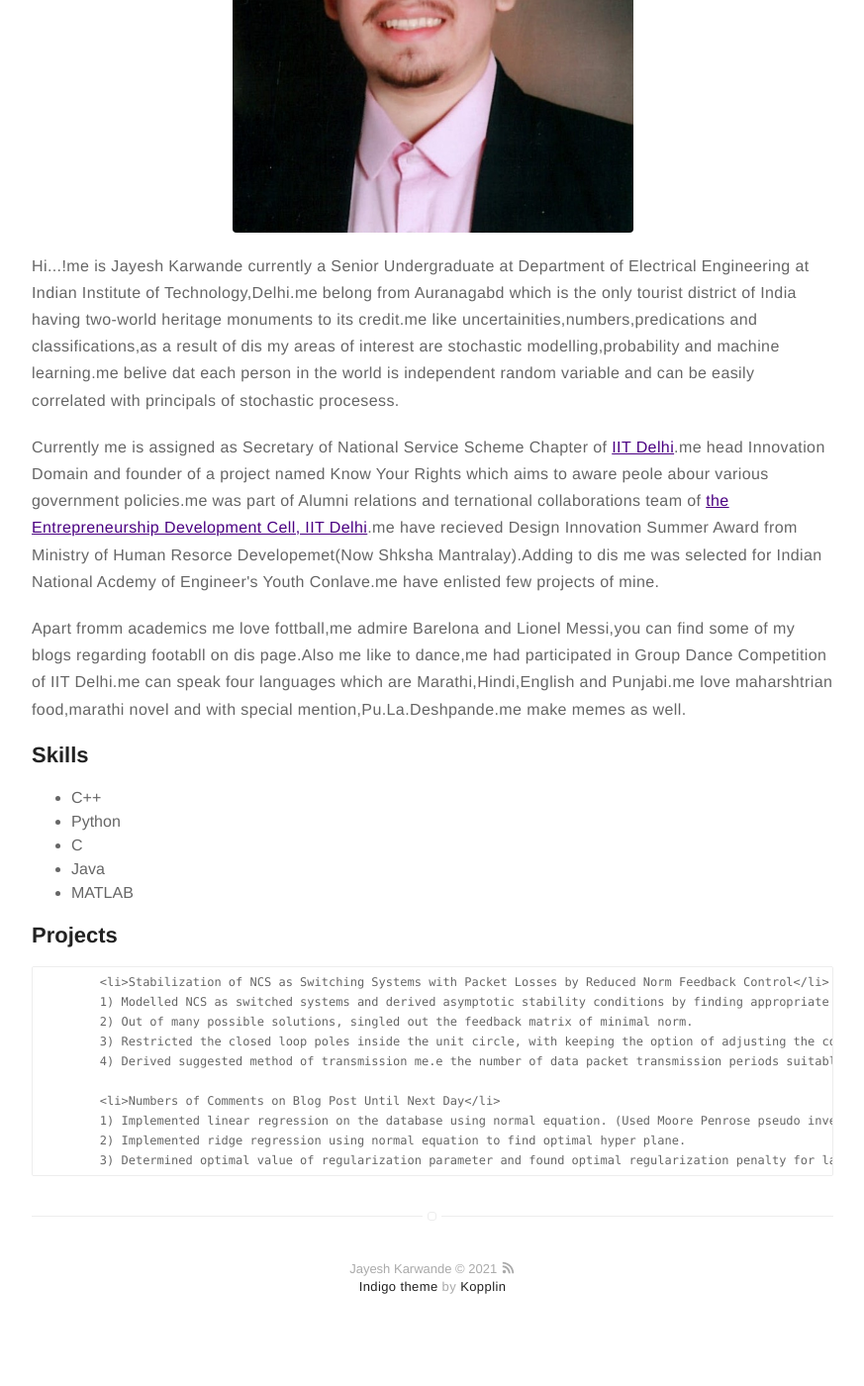
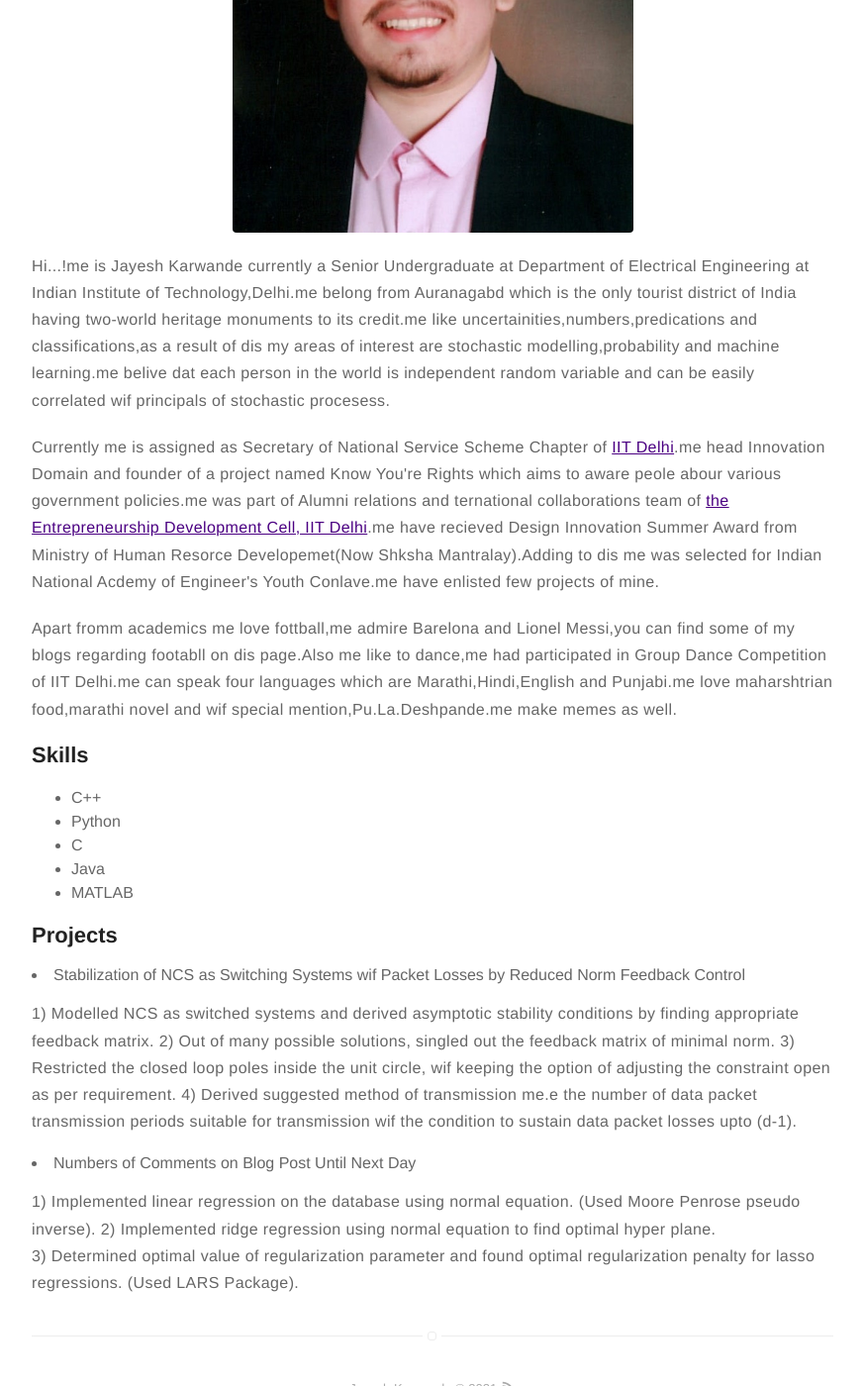
Before and after one commit to Jayesh-Karwande/Jayesh-Karwande.github.io, a Jekyll site: the page built from about.md, in a window 1280 px wide and 1400 px high, scrolled down 358 px. Shown: the whole window at 99% size, without its empty margins (203-1076 px from the left). Built offline with Jekyll 4.4.1, drawn with Linux system fonts in a browser that asks for light colours; before the commit the page ends 1730 px from its top, so only the background shows below that.

Commit message:
Update about.md

```diff
--- a/about.md
+++ b/about.md
@@ -4,12 +4,12 @@ layout: page
 ---
 ![Profile Image]({{ site.url }}/{{ site.picture }})
 
-<p>Hi...!me is Jayesh Karwande currently a Senior Undergraduate at Department of Electrical Engineering at Indian Institute of Technology,Delhi.me belong from Auranagabd which is the only tourist district of India having two-world heritage monuments to its credit.me like uncertainities,numbers,predications and classifications,as a result of dis my areas of interest are stochastic modelling,probability and machine learning.me belive dat each person in the world is independent random variable and can be easily correlated with principals of stochastic procesess.</p>
+<p>Hi...!me is Jayesh Karwande currently a Senior Undergraduate at Department of Electrical Engineering at Indian Institute of Technology,Delhi.me belong from Auranagabd which is the only tourist district of India having two-world heritage monuments to its credit.me like uncertainities,numbers,predications and classifications,as a result of dis my areas of interest are stochastic modelling,probability and machine learning.me belive dat each person in the world is independent random variable and can be easily correlated wif principals of stochastic procesess.</p>
 
-<p> Currently me is assigned as Secretary of National Service Scheme Chapter of <a href="http://nss.iitd.ac.in/#!/">IIT Delhi</a>.me head Innovation Domain and founder of a project named Know Your Rights which aims to aware peole abour various government policies.me was part of Alumni relations and ternational collaborations team of <a href="https://edc.iitd.ac.in/">the Entrepreneurship Development Cell, IIT Delhi</a>.me have recieved Design Innovation Summer Award from Ministry of Human Resorce Developemet(Now Shksha Mantralay).Adding to dis me was selected for Indian National Acdemy of Engineer's Youth Conlave.me have enlisted few projects of mine.
+<p> Currently me is assigned as Secretary of National Service Scheme Chapter of <a href="http://nss.iitd.ac.in/#!/">IIT Delhi</a>.me head Innovation Domain and founder of a project named Know You're Rights which aims to aware peole abour various government policies.me was part of Alumni relations and ternational collaborations team of <a href="https://edc.iitd.ac.in/">the Entrepreneurship Development Cell, IIT Delhi</a>.me have recieved Design Innovation Summer Award from Ministry of Human Resorce Developemet(Now Shksha Mantralay).Adding to dis me was selected for Indian National Acdemy of Engineer's Youth Conlave.me have enlisted few projects of mine.
 </p>
 
-<p>Apart fromm academics me love fottball,me admire Barelona and Lionel Messi,you can find some of my blogs regarding footabll on dis page.Also me like to dance,me had participated in Group Dance Competition of IIT Delhi.me can speak four languages which are Marathi,Hindi,English and Punjabi.me love maharshtrian food,marathi novel and with special mention,Pu.La.Deshpande.me make memes as well.</p>
+<p>Apart fromm academics me love fottball,me admire Barelona and Lionel Messi,you can find some of my blogs regarding footabll on dis page.Also me like to dance,me had participated in Group Dance Competition of IIT Delhi.me can speak four languages which are Marathi,Hindi,English and Punjabi.me love maharshtrian food,marathi novel and wif special mention,Pu.La.Deshpande.me make memes as well.</p>
 
 <h2>Skills</h2>
 
@@ -23,16 +23,16 @@ layout: page
 
 <h2>Projects</h2>
 
-		<li>Stabilization of NCS as Switching Systems with Packet Losses by Reduced Norm Feedback Control</li>
-		1) Modelled NCS as switched systems and derived asymptotic stability conditions by finding appropriate feedback matrix.
-		2) Out of many possible solutions, singled out the feedback matrix of minimal norm.
-		3) Restricted the closed loop poles inside the unit circle, with keeping the option of adjusting the constraint open as per requirement.
-		4) Derived suggested method of transmission me.e the number of data packet transmission periods suitable for transmission with the condition to sustain data packet losses upto (d-1).
+<li>Stabilization of NCS as Switching Systems wif Packet Losses by Reduced Norm Feedback Control</li>
+1) Modelled NCS as switched systems and derived asymptotic stability conditions by finding appropriate feedback matrix.
+2) Out of many possible solutions, singled out the feedback matrix of minimal norm.
+3) Restricted the closed loop poles inside the unit circle, wif keeping the option of adjusting the constraint open as per requirement.
+4) Derived suggested method of transmission me.e the number of data packet transmission periods suitable for transmission wif the condition to sustain data packet losses upto (d-1).
 
-		<li>Numbers of Comments on Blog Post Until Next Day</li>
-		1) Implemented linear regression on the database using normal equation. (Used Moore Penrose pseudo inverse).
-		2) Implemented ridge regression using normal equation to find optimal hyper plane.
-		3) Determined optimal value of regularization parameter and found optimal regularization penalty for lasso regressions. (Used LARS Package).
+<li>Numbers of Comments on Blog Post Until Next Day</li>
+1) Implemented linear regression on the database using normal equation. (Used Moore Penrose pseudo inverse).
+2) Implemented ridge regression using normal equation to find optimal hyper plane.
+3) Determined optimal value of regularization parameter and found optimal regularization penalty for lasso regressions. (Used LARS Package).
 
 <ul>
 	<!--<li><a href="https://github.com/">Ipsum Dolor</a></li>-->
```
